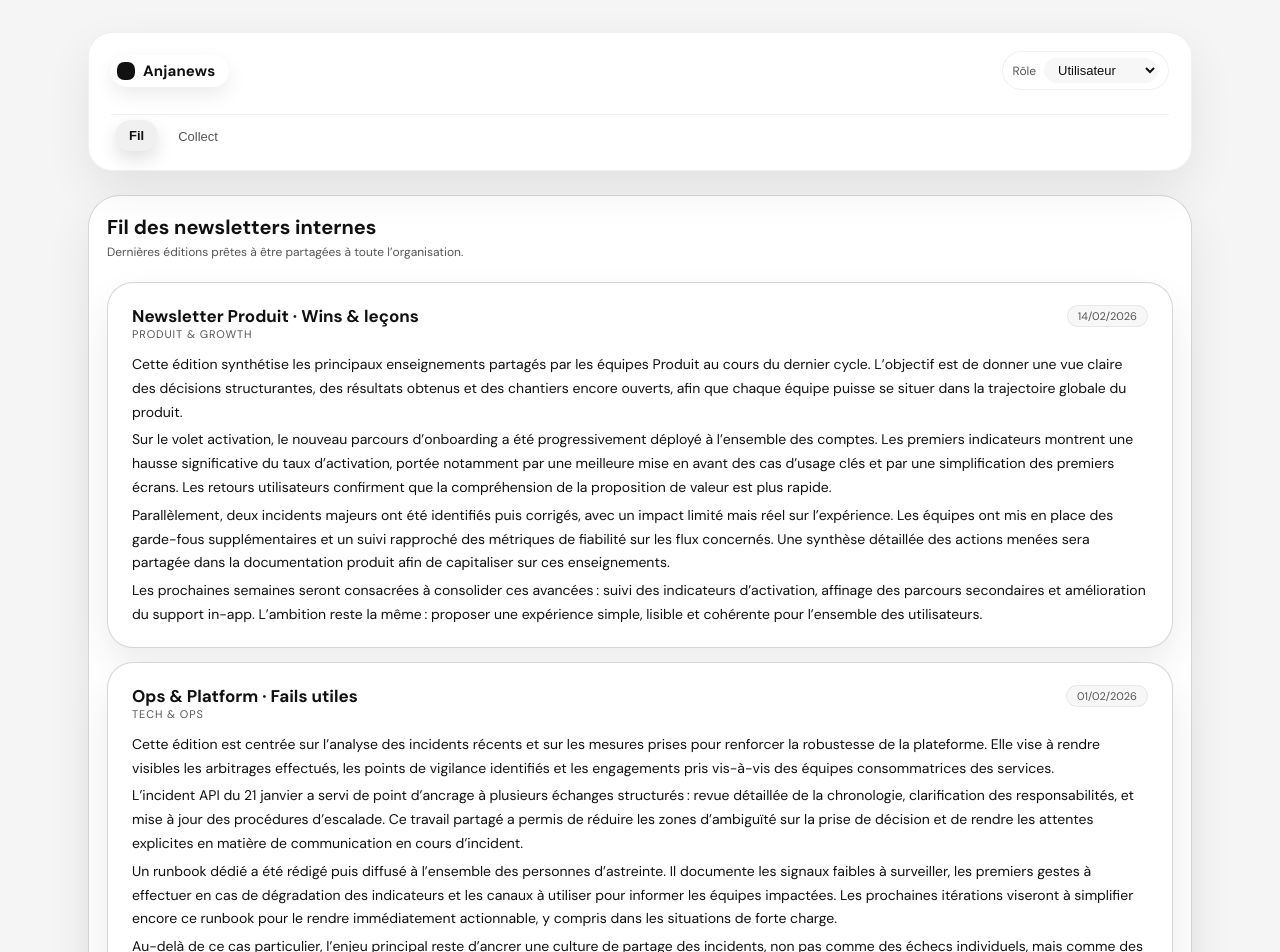
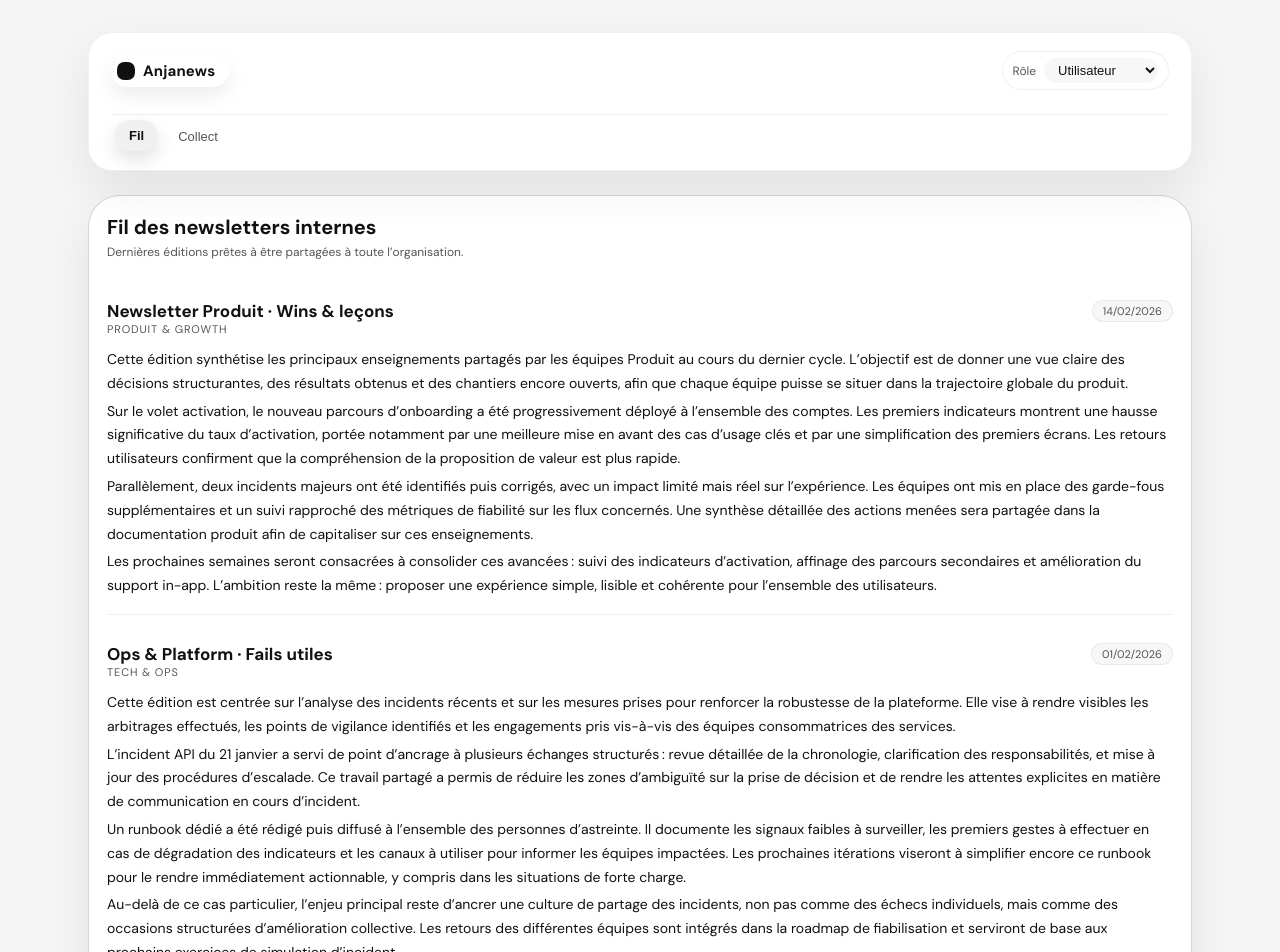
Before and after one commit to agentdouble/Newsletter, a React (Vite) app in the folder frontend/: page / in a window 1280 px wide. Shown: the top 952 px of the page. Built offline with nearby package versions, Linux system fonts and the light colour scheme.

Commit message:
style(feed): remove cards around newsletters

```diff
--- a/frontend/src/styles.css
+++ b/frontend/src/styles.css
@@ -299,18 +299,19 @@ body {
 
 .newsletter-article {
   position: relative;
-  padding: 22px 24px 20px;
-  border-radius: 26px;
-  border: 1px solid var(--border-strong);
-  background: #ffffff;
+  padding: 18px 0 16px;
+  border-radius: 0;
+  border: 0;
+  background: transparent;
   display: flex;
   flex-direction: column;
   gap: 8px;
-  box-shadow: 0 18px 38px rgba(0, 0, 0, 0.08);
+  box-shadow: none;
+  border-bottom: 1px solid var(--border-subtle);
 }
 
 .newsletter-article + .newsletter-article {
-  margin-top: 4px;
+  margin-top: 0;
 }
 
 .newsletter-list {
```
Also changed, not shown: 1 other file (tests, documents, lock files or other folders).
